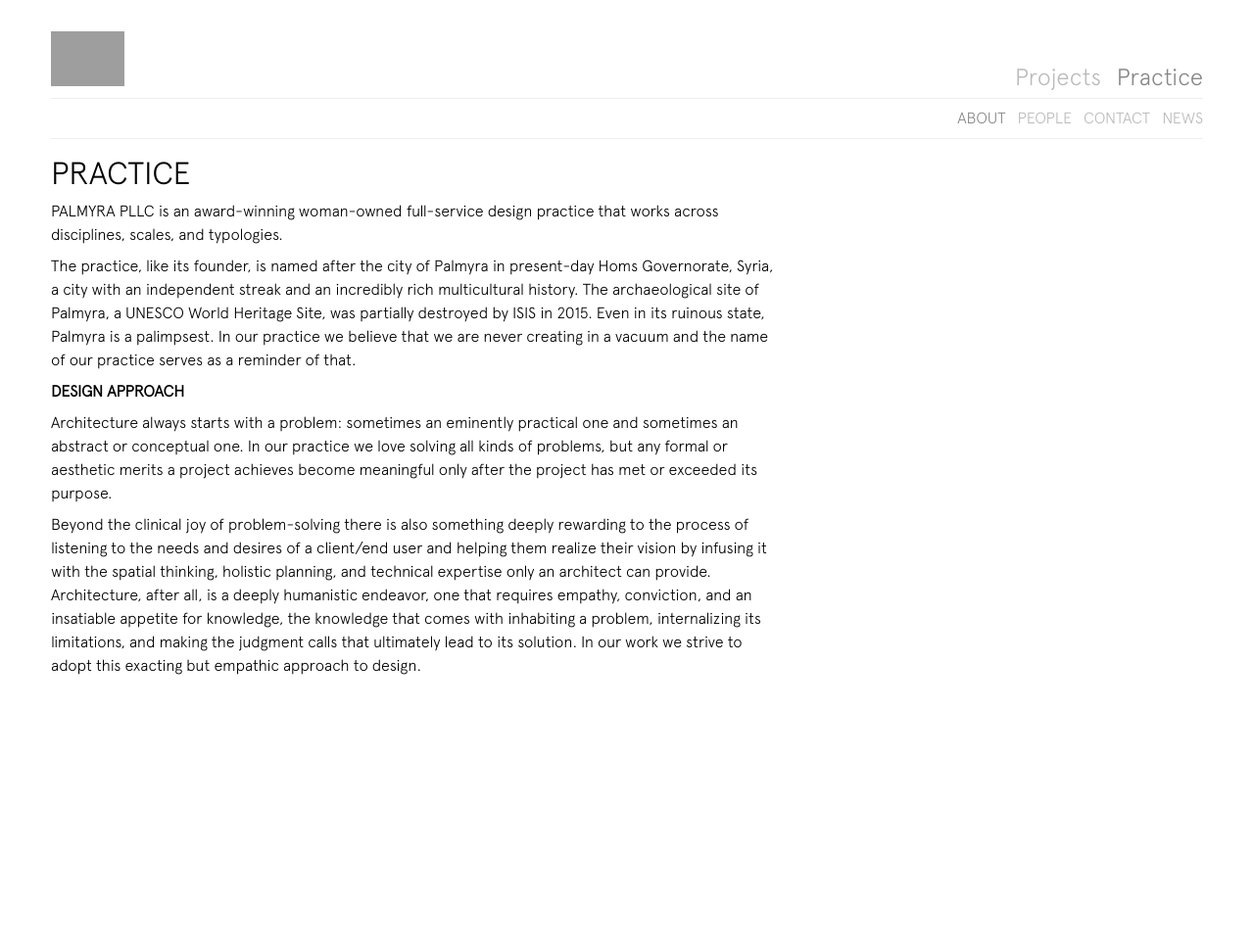
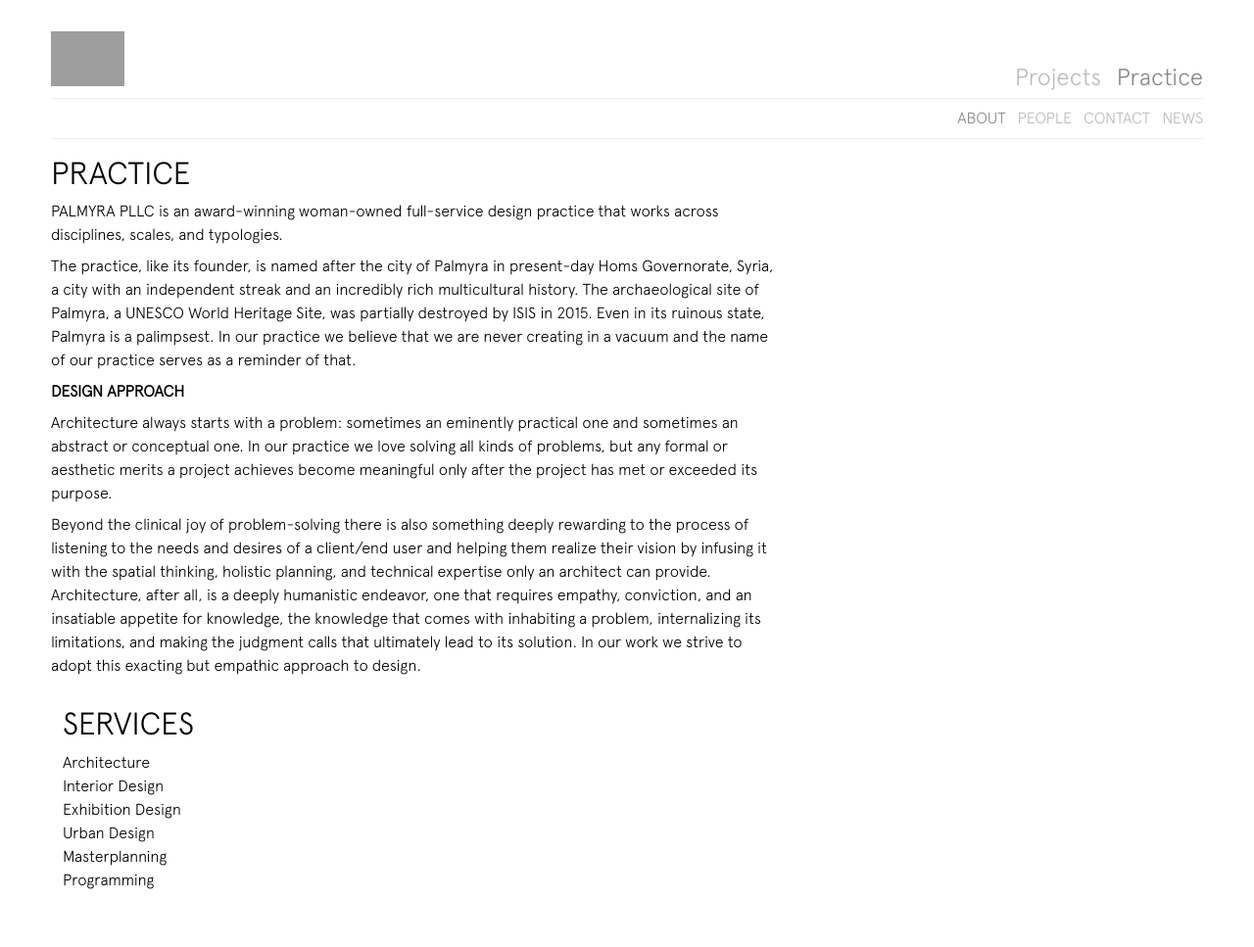
Before and after one commit to palmyra-arch/palmyra-arch.github.io, a Jekyll site: the page built from about.html, in a window 1280 px wide. Shown: the whole page at 98% size. Built offline with Jekyll 4.4.1, drawn with Linux system fonts in a browser that asks for light colours; before the commit the page ends 900 px from its top, so only the background shows below that; grey boxes are pictures that could not be loaded.

Commit message:
services

```diff
--- a/about.html
+++ b/about.html
@@ -4,7 +4,7 @@
 permalink: about
 ---
 
-<div class="row">
+            <div class="row">
                 <div class="col col-1-1 col-lg-2-3">
                     <div class="paragraph practice-heading practice-left">
                          PRACTICE
@@ -34,3 +34,19 @@
                      <div class="paragraph practice-left"> -->
                          In our work we strive to adopt this exacting but empathic approach to design.
                      </div>
+
+                    <div id="Services" class="col col-1-1 col-lg-1-3">
+                        <div class="paragraph practice-heading">
+                            SERVICES
+                        </div>
+                        <div class="paragraph">
+                            Architecture <br>
+                            Interior Design <br>
+                            Exhibition Design <br>
+                            Urban Design <br>
+                            Masterplanning <br>
+                            Programming
+                        </div>
+                    </div>
+                </div>
+            </div>
```
